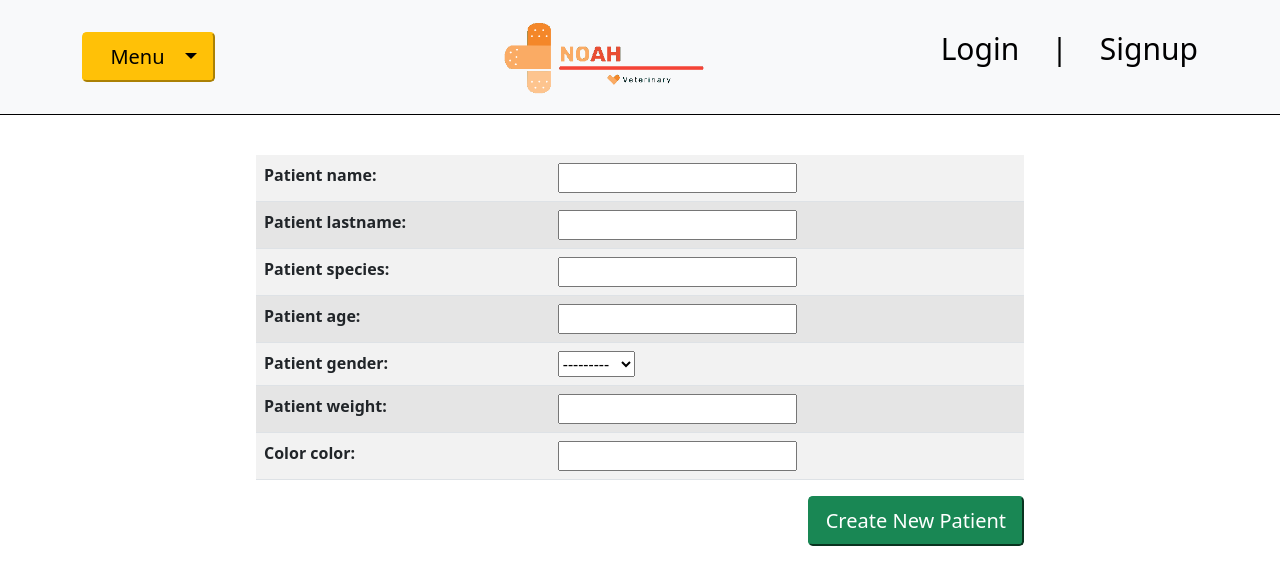
After one commit to zane-kh/Group_Project_3, a Django app: page /patients/create/ in a window 1280 px wide. The commit adds this page. Shown: the top 585 px of the page. Run offline with Django 4.2, Linux system fonts and the light colour scheme.

Commit message:
add patient

```diff
--- a/Noah/settings.py
+++ b/Noah/settings.py
@@ -120,7 +120,6 @@ USE_TZ = True
 
 STATIC_URL = 'static/'
 STATIC_ROOT = BASE_DIR / 'static'
-STATICFILES_DIRS = [ BASE_DIR / 'Noah/static' ]
 
 # Default primary key field type
 # https://docs.djangoproject.com/en/4.0/ref/settings/#default-auto-field
--- a/templates/includes/navbar.html
+++ b/templates/includes/navbar.html
@@ -10,7 +10,7 @@
         <ul class="dropdown-menu" aria-labelledby="dropdownMenuButton1">
           <li><a class="dropdown-item" href="{% url 'about' %}">About</a></li>
           <li><a class="dropdown-item" href="{% url 'patients_create' %}">Add Patient</a></li>
-          <li><a class="dropdown-item" href="{% url 'index' %}">View All Patients</a></li>
+          <li><a class="dropdown-item" href="{% url 'patients' %}">View All Patients</a></li>
         </ul>
       </div>
     </div>
--- /dev/null
+++ b/templates/main_app/patient_form.html
@@ -0,0 +1,14 @@
+{% extends 'base.html' %}
+
+
+{% block content %}
+    <form action="" method="post" style="width: 60vw; margin: 40px auto">
+        {% csrf_token %}
+        <table class="table table-striped table-hover table-active">
+            {{ form.as_table }}
+        </table>
+        <div style="text-align: right">
+            <input type="submit" value="Create New Patient" class="btn-lg btn-success">
+        </div>
+    </form>
+{% endblock content %}
```
